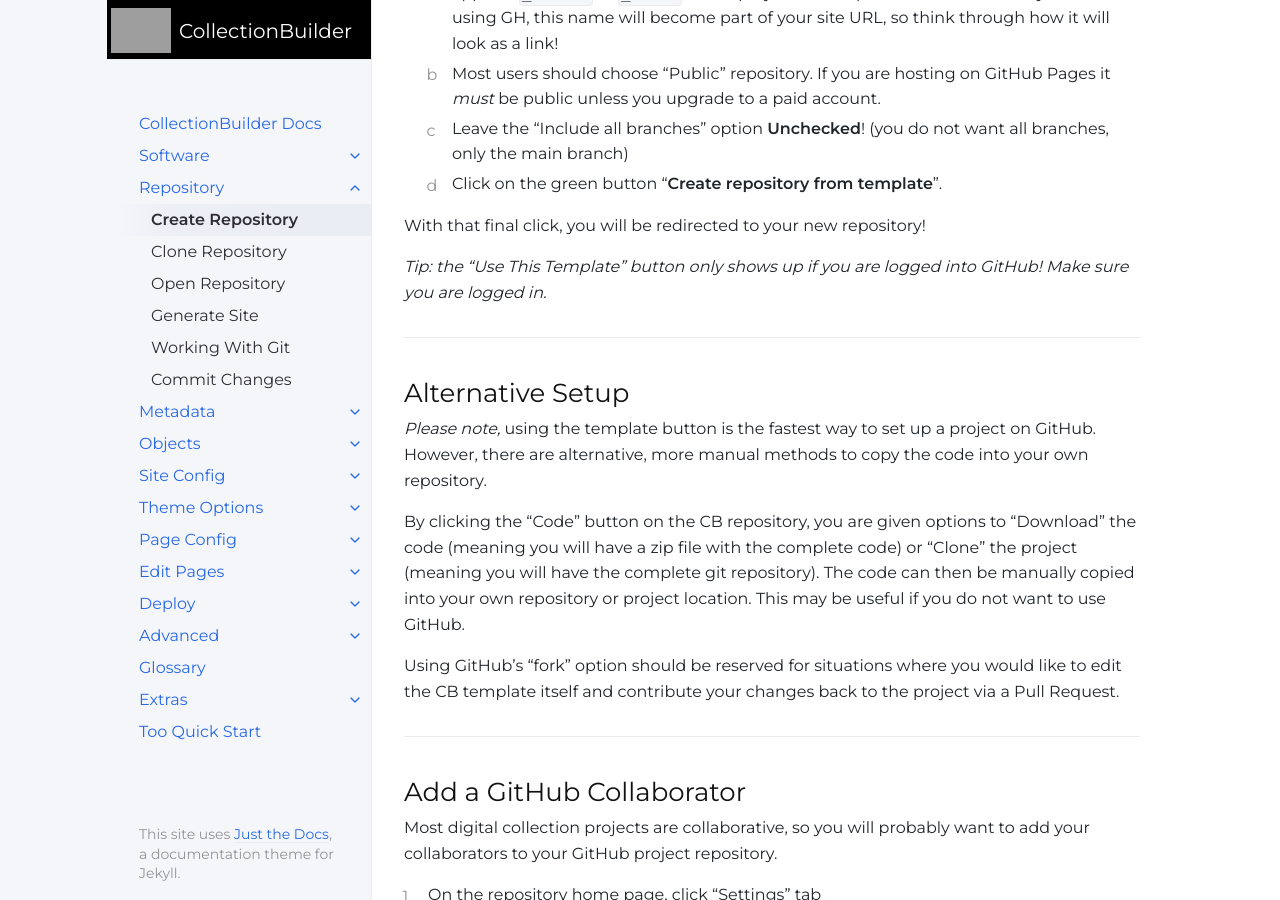
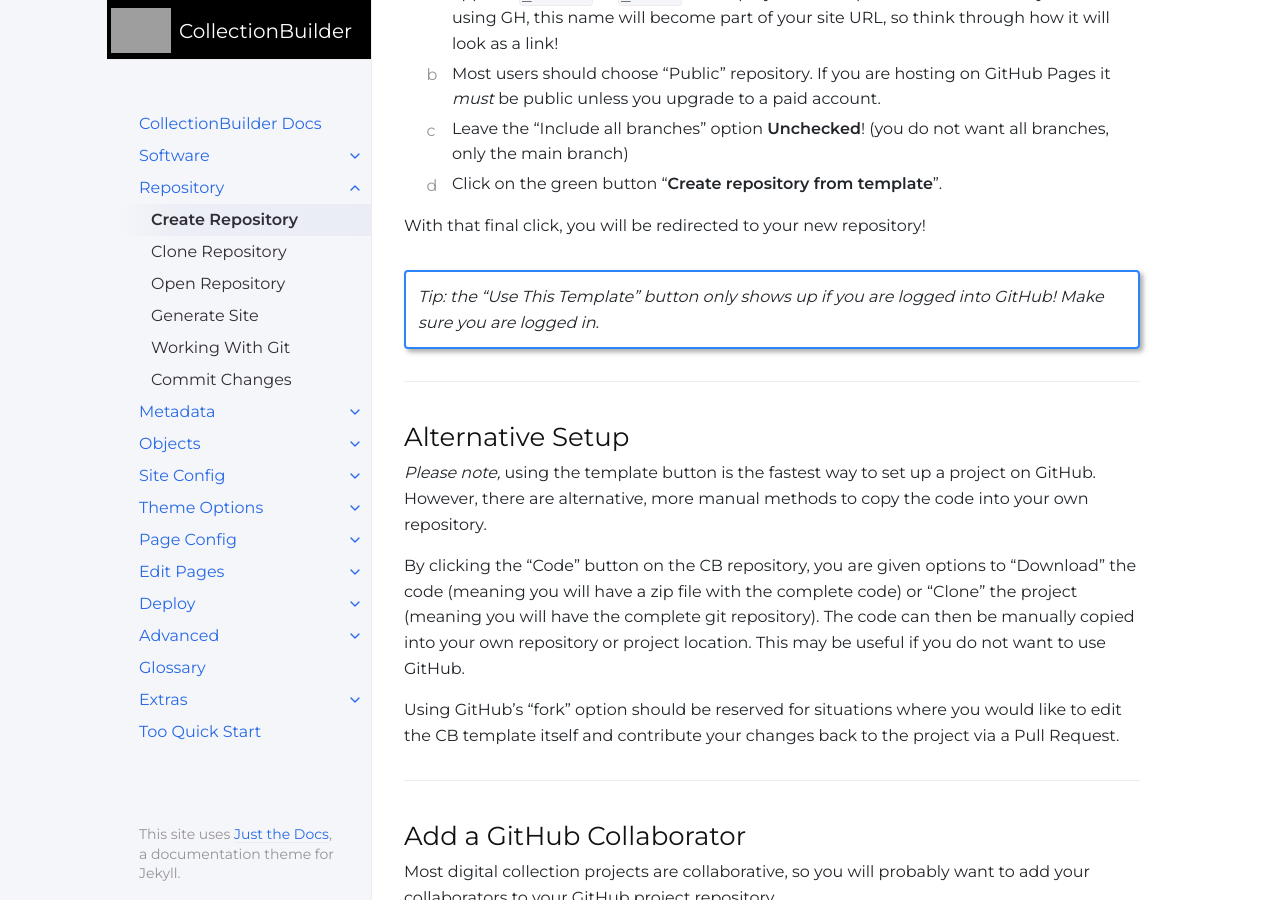
Before and after one commit to CollectionBuilder/cb-docs, a Jekyll site: the page built from docs/repository/create.md, in a window 1280 px wide and 900 px high, scrolled down 633 px. Built offline with Jekyll 4.4.1, drawn with Linux system fonts in a browser that asks for light colours.

Commit message:
tip to alert

```diff
--- a/docs/repository/create.md
+++ b/docs/repository/create.md
@@ -25,6 +25,7 @@ The best/fastest way to do this is to visit a CollectionBuilder repository on Gi
 
 With that final click, you will be redirected to your new repository!
 
+{:.alert .alert-blue}
 *Tip: the "Use This Template" button only shows up if you are logged into GitHub! Make sure you are logged in.*
 
 ------------
```
